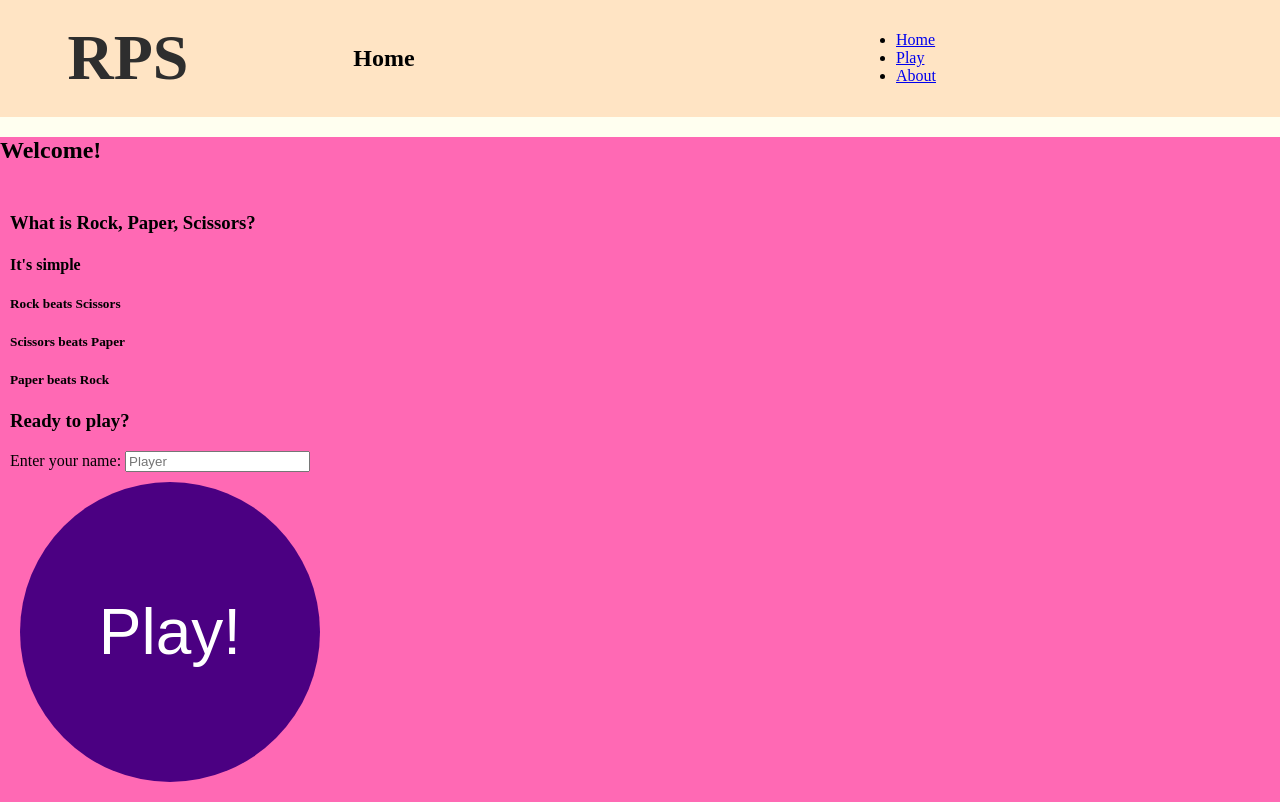
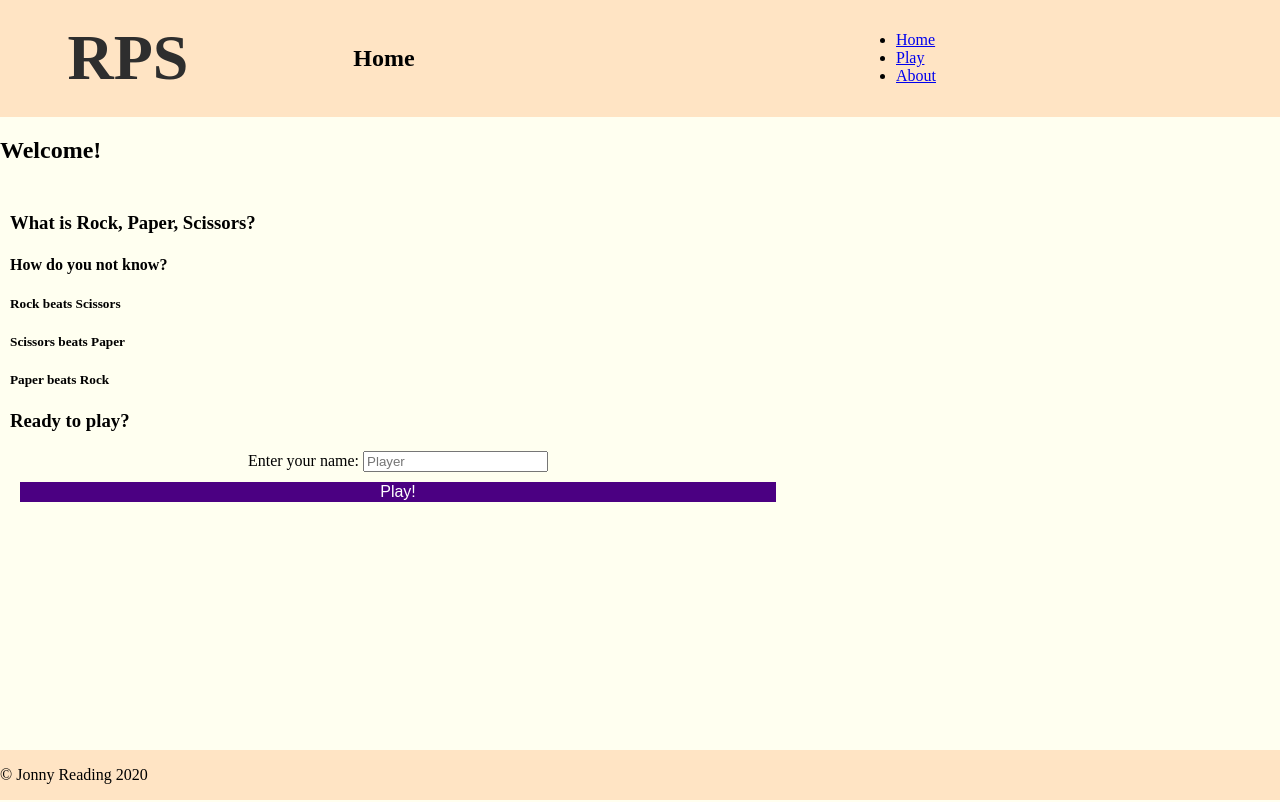
Before and after one commit to JnnyRdng/flask_app_rock_paper_scissors__hw, a Flask app: page / in a window 1280 px wide. Run offline with Flask 2, Linux system fonts and the light colour scheme; some web fonts are replaced.

Commit message:
Refactor templates, avoid repetition of code. Added a running score total

```diff
--- a/app/controller.py
+++ b/app/controller.py
@@ -8,13 +8,16 @@ from app.modules.logic import game, cpu, player, player_name
 def home_page():
     return render_template("welcome.html", title="Home", player_name=player_name)
 
+
 @app.route("/play")
 def play_game():
     return render_template("index.html", title="Play!")
 
+
 @app.route("/about")
 def about_page():
     return render_template("about.html", title="About")
+
 
 @app.route("/set-name", methods=["POST"])
 def get_player_name():
@@ -23,20 +26,14 @@ def get_player_name():
     player_name = new_name if new_name != "" else player_name
     return redirect("/play")
 
+
 @app.route("/<choice1>/<choice2>")
 def play_a_game(choice1, choice2):
     p1 = Player("Player 1", choice1)
     p2 = Player("Player 2", choice2)
     winner = game.play_round(p1, p2)
-    if winner == False:
-        return redirect("/")
-    elif winner is not None:
-        loser = p2 if p1 == winner else p1
-        return render_template(
-            "winner.html", title=f"{winner.name} Wins!", winner=winner, loser=loser
-        )
-    else:
-        return render_template("draw.html", title="It's a draw!", choice=p1.choice)
+    return route_winner(winner, p1, p2)
+
 
 @app.route("/get-choices", methods=["POST"])
 def get_choices():
@@ -46,15 +43,28 @@ def get_choices():
     player.choice = move
     game.decide_cpu_move(cpu)
     winner = game.play_round(player, cpu)
+    return route_winner(winner, player, cpu)
+
+
+def route_winner(winner, player, cpu):
+    sorted_scores = []
+    if player.score >= cpu.score:
+        sorted_scores.append(player)
+        sorted_scores.append(cpu)
+    else:
+        sorted_scores.append(cpu)
+        sorted_scores.append(player)
     if winner == False:
         return redirect("/")
     elif winner == player:
+        player.score += 1
         return render_template(
-            "winner.html", title=f"{player.name} Wins!", winner=player, loser=cpu
+            "winner.html", title=f"{player.name} Wins!", winner=player, loser=cpu, scores=sorted_scores
         )
     elif winner == cpu:
+        cpu.score += 1
         return render_template(
-            "loser.html", title=f"You lost!", winner=cpu, loser=player
+            "loser.html", title=f"You lost!", winner=cpu, loser=player, scores=sorted_scores
         )
     else:
-        return render_template("draw.html", title="It's a draw!", choice=player.choice)
+        return render_template("draw.html", title="It's a draw!", choice=player.choice, scores=sorted_scores)
--- a/app/modules/player.py
+++ b/app/modules/player.py
@@ -2,3 +2,4 @@ class Player:
     def __init__(self, name, choice=""):
         self.name = name
         self.choice = choice
+        self.score = 0
--- a/app/static/css/about.css
+++ b/app/static/css/about.css
@@ -7,12 +7,13 @@ section {
 }
 
 img {
-    width: 300px;
-    height: 300px;
+    width: 250px;
+    height: 250px;
     border-radius: 50%;
     margin: 10px 40px;
 }
 
 section>div {
     margin: 5px 20px;
+    text-align: center;
 }
--- a/app/static/css/style.css
+++ b/app/static/css/style.css
@@ -1,7 +1,15 @@
+html {
+    height: 100%;
+}
+
 body {
     background-color: ivory;
     margin: 0px;
+    height: 100%;
     font-family: phoreuscherokee, serif;
+    display: grid;
+    grid-template-rows: auto 1fr auto;
+    /* align-items: start; */
 }
 
 body>header {
@@ -21,8 +29,9 @@ body>header {
 
 body>main {
     width: 100%;
-    margin: auto;
-    background-color: hotpink;
+    /* margin: auto; */
+    align-self: start;
+    /* background-color: hotpink; */
 }
 
 body>main>article {
@@ -64,3 +73,19 @@ input[type=submit]:focus {
 input[type=submit]:active {
     background-color: black;
 }
+
+
+
+body>footer {
+    background-color: bisque;
+}
+
+
+#scores {
+    list-style: none;
+    width: 200px;
+}
+#scores>li {
+    display:flex;
+    justify-content: space-between;
+}
--- a/app/templates/base.html
+++ b/app/templates/base.html
@@ -28,7 +28,7 @@
     {% endblock %}
   </main>
   <footer>
-
+    <p>&copy; Jonny Reading 2020</p>
   </footer>
 </body>
 
--- a/app/templates/welcome.html
+++ b/app/templates/welcome.html
@@ -1,6 +1,26 @@
 {% extends "base.html" %}
 
 {% block style %}
+
+<style>
+  body>article>main>article {
+    display: flex;
+    flex-flow: column wrap;
+    align-items: center;
+  }
+  input[type="submit"] {
+    border-radius: 0px;
+    height: initial;
+    width: 100%;
+    font-size: initial;
+  }
+  form {
+    width: 60%;
+    display: flex;
+    flex-flow: column wrap;
+    align-items: center;
+  }
+</style>
 
 {% endblock %}
 
@@ -14,12 +34,13 @@
     <h3>What is Rock, Paper, Scissors?</h3>
   </header>
   <main>
-    <h4>It's simple</h4>
+    <hgroup>
+      <h4>How do you not know?</h4>
       <h5>Rock beats Scissors</h5>
       <h5>Scissors beats Paper</h5>
       <h5>Paper beats Rock</h5>
-  </main>
-  <aside>
+    </hgroup>
+    <section>
       <h3>Ready to play?</h3>
       <form action="/set-name" method="post">
         <div>
@@ -28,7 +49,8 @@
         </div>
         <input type="submit" value="Play!">
       </form>
-  </aside>
+    </section>
+  </main>
 </article>
 
 {% endblock %}
```
Also changed, not shown: app/templates/draw.html (+10 -9 lines), app/templates/loser.html (+9 -9 lines), app/templates/results.html (added, +20 -0 lines), app/templates/winner.html (+9 -9 lines). Lines whose indentation alone changed are shown as unchanged.
